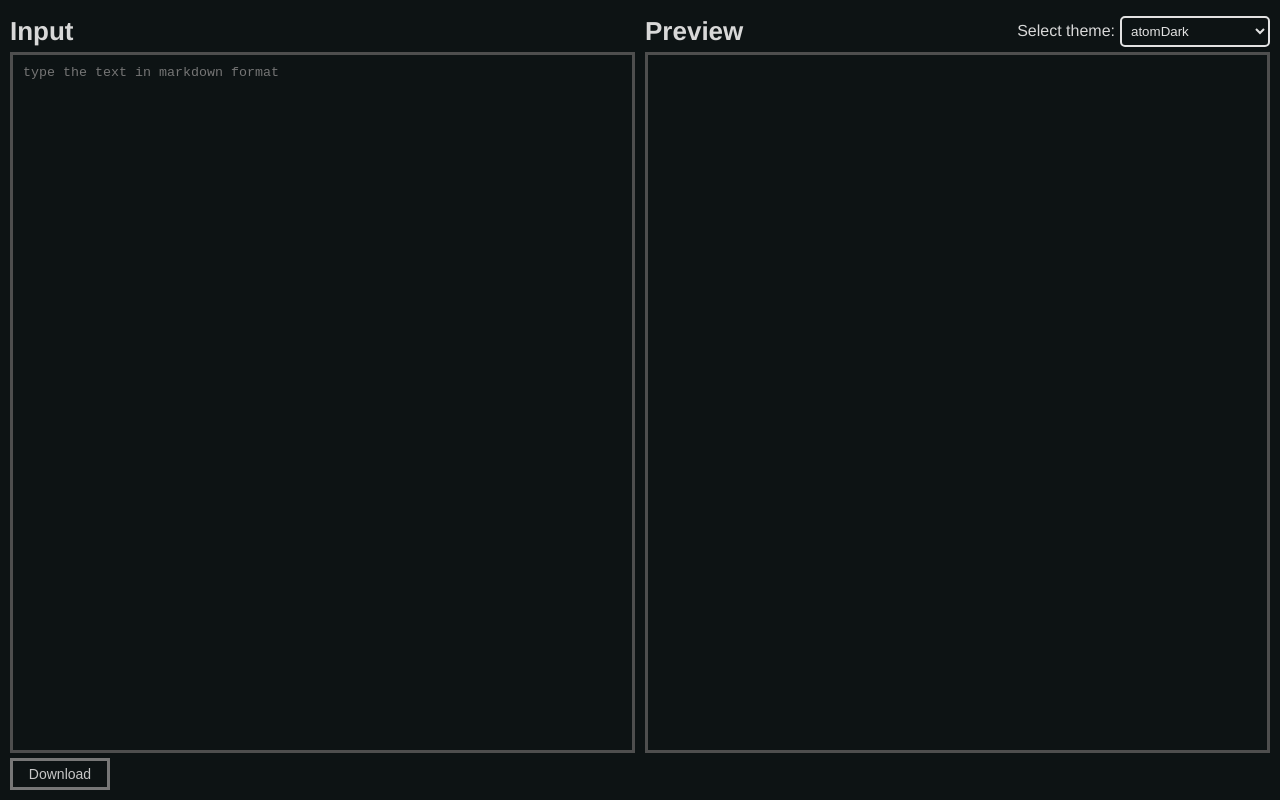
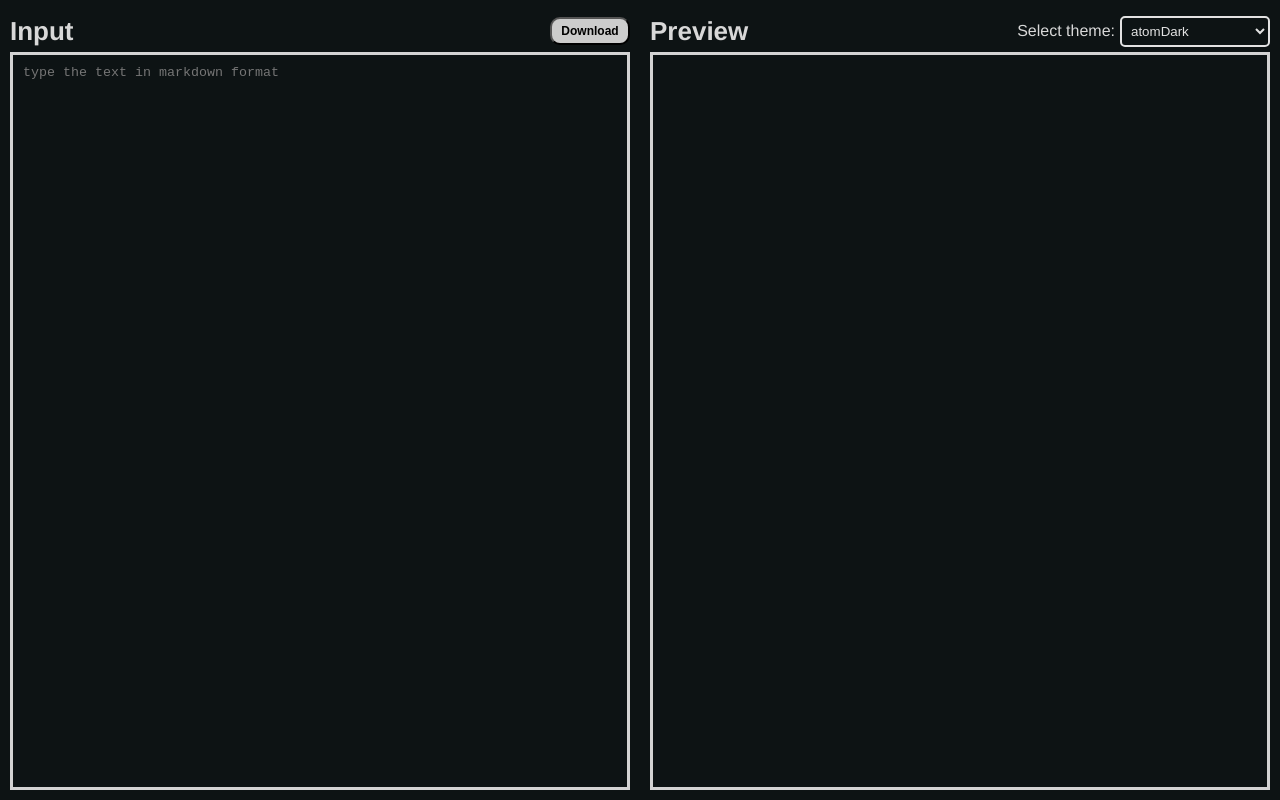
Before and after one commit to localhost1point0/react-markdown-editor, a React (Create React App) app: page / in a window 1280 px wide. Built offline with nearby package versions, Linux system fonts and the light colour scheme.

Commit message:
download button put to top

```diff
--- a/src/App.js
+++ b/src/App.js
@@ -1,14 +1,22 @@
-import { useEffect } from 'react'
-import Markdown from './component/Markdown'
+import { useState, useEffect } from "react";
+import MdInput from "./component/MdInput";
+import MdOutput from "./component/MdOutput";
 
 const App = () => {
   useEffect(() => {
     document.title = "Markdown Editor";
   }, []);
 
+  const [inputText, setInputText] = useState("");
+
+
+
   return (
-    <Markdown/>
-  )
-}
+    <main>
+        <MdInput inputText={inputText} setInputText={setInputText} />
+        <MdOutput inputText={inputText} />
+    </main>
+  );
+};
 
-export default App
+export default App;
--- a/src/component/Markdown.js
+++ /dev/null
@@ -1,29 +0,0 @@
-import { useState } from "react";
-import MdInput from "./MdInput";
-import MdOutput from "./MdOutput";
-
-const Markdown = () => {
-  const [inputText, setInputText] = useState("");
-
-  const downloadFile = () => {
-    const link = document.createElement('a');
-    const file = new Blob([inputText], { type: 'text/plain' });
-    link.href = URL.createObjectURL(file);
-    link.download = 'markdown.md';
-    link.click();
-    URL.revokeObjectURL(link.href);
-  };
-
-
-  return (
-    <main>
-      <div className="main-container">
-      <MdInput inputText={inputText} setInputText={setInputText} />
-      <MdOutput inputText={inputText} />
-      </div>
-      <button onClick={downloadFile}>Download</button>
-    </main>
-  );
-};
-
-export default Markdown;
--- a/src/component/MdInput.js
+++ b/src/component/MdInput.js
@@ -1,12 +1,21 @@
 import React from "react";
 
 const MdInput = ({ inputText, setInputText }) => {
-
-
+  const downloadFile = () => {
+    const link = document.createElement("a");
+    const file = new Blob([inputText], { type: "text/plain" });
+    link.href = URL.createObjectURL(file);
+    link.download = "markdown.md";
+    link.click();
+    URL.revokeObjectURL(link.href);
+  };
 
   return (
     <div className="column">
-      <h3>Input</h3>
+      <div className="titlebar">
+        <h3>Input</h3>
+        <button onClick={downloadFile}>Download</button>
+      </div>
       <textarea
         className="text-area"
         value={inputText}
--- a/src/index.css
+++ b/src/index.css
@@ -17,15 +17,7 @@ body {
 }
 main {
   display: flex;
-  flex-direction: column;
   height: 100vh;
-  padding: 10px;
-}
-.main-container {
-  display: flex;
-  flex: 1;
-  flex-direction: column;
-  gap: 10px;
 }
 
 h1 {
@@ -73,21 +65,24 @@ ul {
   display: flex;
   flex-direction: column;
   flex: 1;
+  padding: 10px;
+
 }
+
 
 .text-area {
   flex: 1;
   width: 100%;
-  border: 3px solid rgb(78, 78, 78);
   padding: 10px;
+  border: 3px solid rgb(211, 211, 211);
 }
 .preview {
   overflow: auto;
   height: 100%;
   width: 100%;
-  border: 3px solid rgb(78, 78, 78);
   padding: 10px;
   line-height: 26px;
+  border: 3px solid rgb(211, 211, 211);
 }
 
 .titlebar {
@@ -115,14 +110,14 @@ label {
   padding: 10px;
 }
 button {
-  background-color: transparent;
-  border: 3px solid rgb(119, 119, 119);
+  background-color: rgb(204, 204, 204);
+  font-size: 12px;
+  border-radius: 10px;
+  font-weight: 600;
   padding: 5px;
-  font-size: 14px;
-  margin: 5px 0 0;
-  width: 100px;
+  width: 80px;
   cursor: pointer;
-  color: rgb(199, 199, 199);
+  color: black;
 }
 button:hover {
   background-color: aquamarine;
@@ -131,7 +126,7 @@ button:hover {
 }
 
 @media (min-width: 900px) {
-  .main-container {
+  main {
     flex-direction: row;
   }
 }
```
